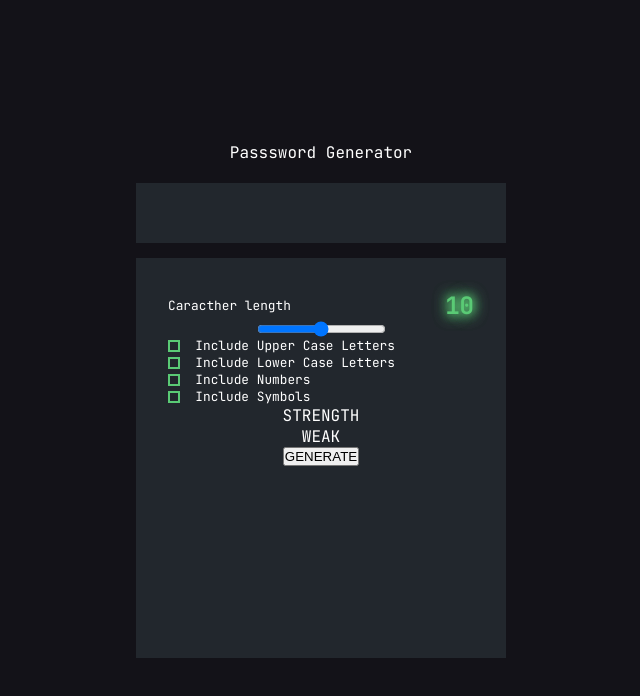
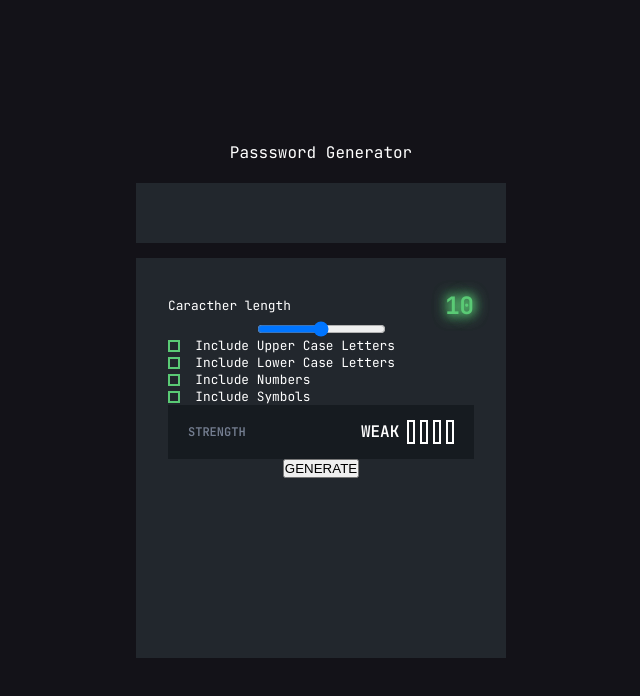
Before and after one commit to gbatistaa/password-generator, a React (Create React App) app: page / in a window 1280 px wide. Shown: the top 696 px of the page, without its empty margins (319-959 px from the left). Built offline with nearby package versions, Linux system fonts and the light colour scheme.

Commit message:
adicionada estilização de todos os elemento da div de segurança da senha

```diff
--- a/src/Components/Style/Strength.module.css
+++ b/src/Components/Style/Strength.module.css
@@ -0,0 +1,41 @@
+div.strengthInfoDiv {
+    height: 16%;
+    width: 100%;
+    padding: 8px 20px;
+    display: flex;
+    justify-content: space-between;
+    align-items: center;
+    background-color: #161b20;
+}
+
+div.levelDiv {
+    height: 100%;
+    width: 35%;
+    display: flex;
+    align-items: center;
+    justify-content: space-between;
+    /* background-color: blueviolet; */
+}
+
+p.strengthLevel {
+    font-weight: 600;
+}
+
+p.nameInfo {
+    font-size: 0.75rem;
+    font-weight: 600;
+    color: #747e90;
+}
+
+div.barsDiv {
+    height: 65%;
+    width: 50%;
+    display: flex;
+    justify-content: space-between;
+}
+
+div.levelBar {
+    height: 100%;
+    width: 8px;
+    border: 2px solid white;
+}
```
